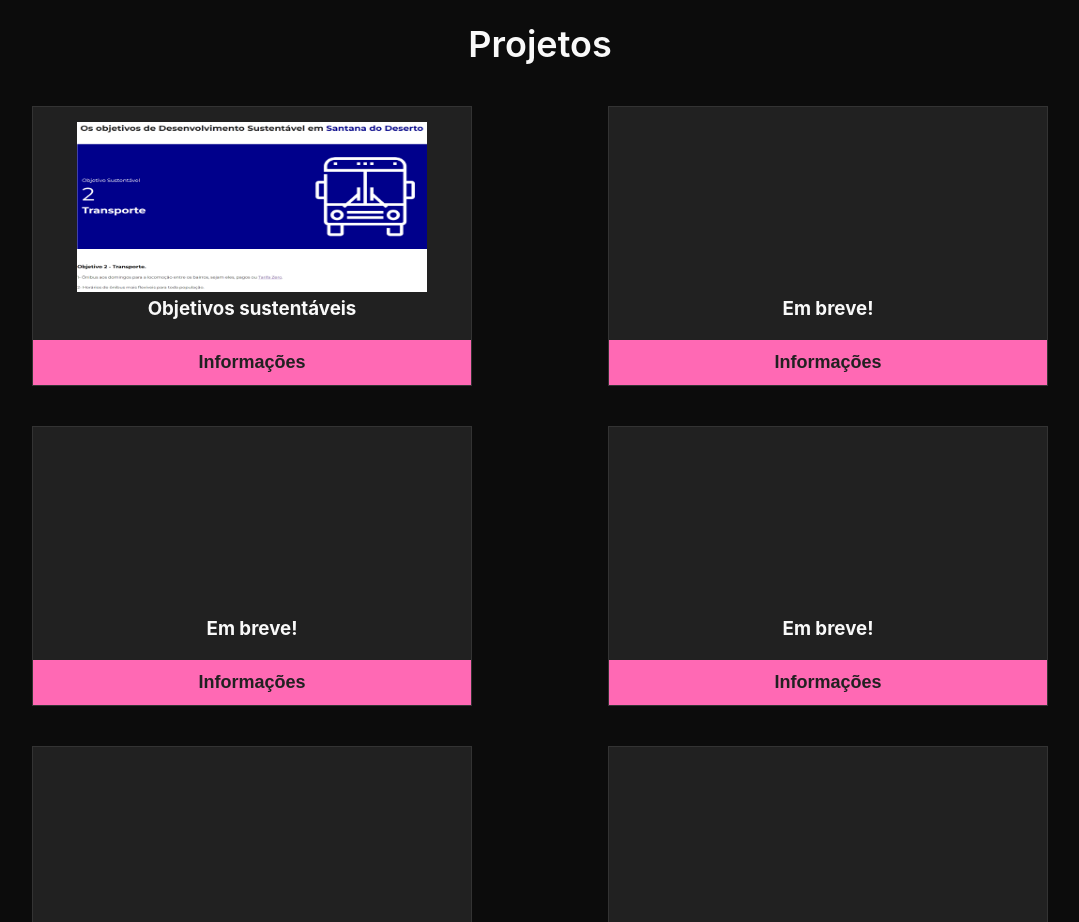
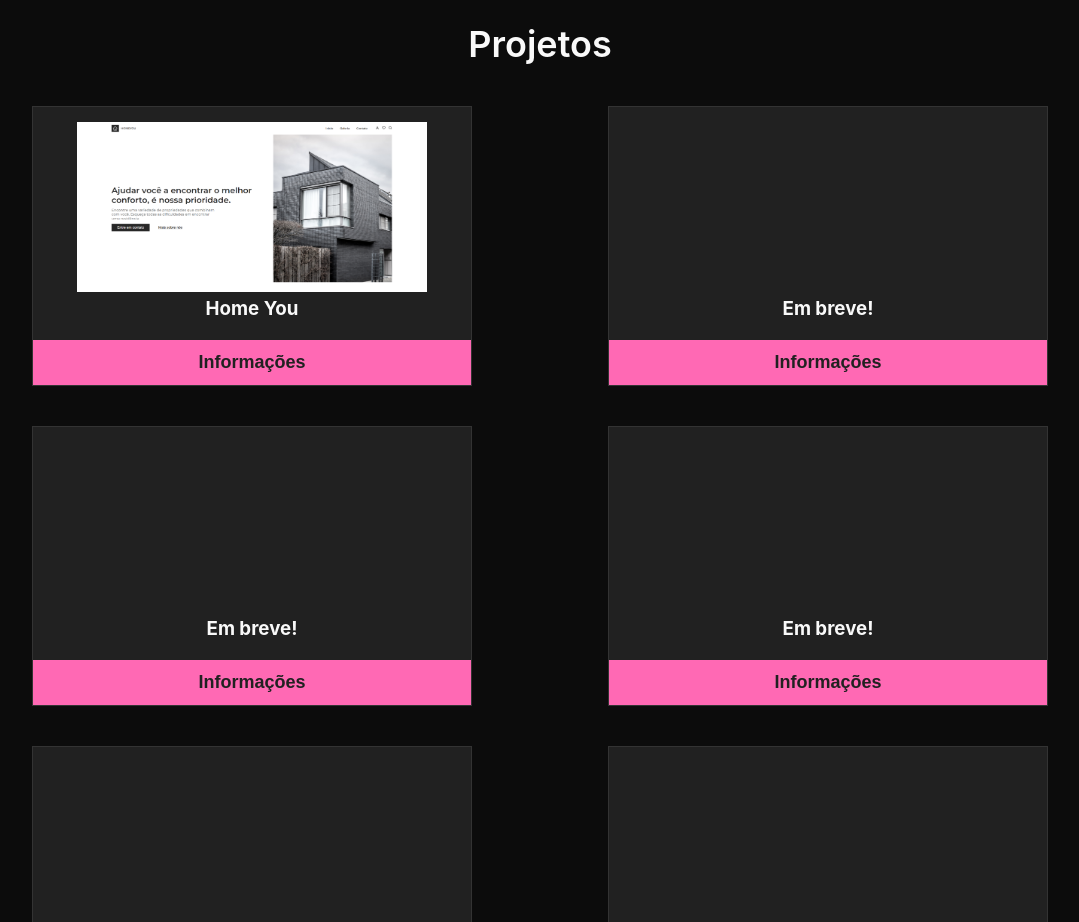
Before and after one commit to NormaN5001/Portfolio-React, a React (Create React App) app: page / in a window 1280 px wide. Shown: the part 1160-2082 px from the top of the page, without its empty margins (100-1179 px from the left). Built offline with nearby package versions, Linux system fonts and the light colour scheme.

Commit message:
update 08.6 - project add

```diff
--- a/src/components/main/projects/Projects.js
+++ b/src/components/main/projects/Projects.js
@@ -1,7 +1,7 @@
 import React, {useState} from 'react'
 import * as S from './Styles'
 
-import ObjetivosSusImg from '../../../img/project-objetivos-sustentaveis.png'
+import HomeYou from '../../../img/project-home-you.PNG'
 
 export default function Projects(){
 
@@ -19,17 +19,16 @@ export default function Projects(){
       <S.ProjectsSection>
         <S.BoxProject>
           <section>
-            <img src={ObjetivosSusImg} alt="Image do site Objetivos Sustentáveis"/>
+            <img src={HomeYou} alt="Image do site Objetivos Sustentáveis"/>
           </section>
-          <h3>Objetivos sustentáveis</h3>
+          <h3>Home You</h3>
           <button onClick={()=>{setProject1(!project1)}}>Informações</button>
           {project1 && <S.Box>
-            <h4>Objetivos sustentáveis</h4>
-            <p>Projeto criado com o intuito de listar os Objetivos Sustentáveis para melhorar a qualidade de vida e convivência em Santana do Deserto - Vai na Web.</p>
-            <p>Desenvolvido com React JS.</p>
+            <h4>Home You</h4>
+            <p>Projeto criado com o intuito de simular um site de venda de casas e apartamentos. Desenvolvido com ReactJS.</p>
             <div>
               <button onClick={()=>{setProject1(!project1)}}>Voltar</button>
-              <button><a href="https://objetivos-sustentaveis.netlify.app" target="Blank">Acessar</a></button>
+              <button><a href="https://home-you-site.netlify.app" target="Blank">Acessar</a></button>
             </div>
           </S.Box>}
         </S.BoxProject>
```
Also changed, not shown: src/img/project-home-you.PNG (added).
